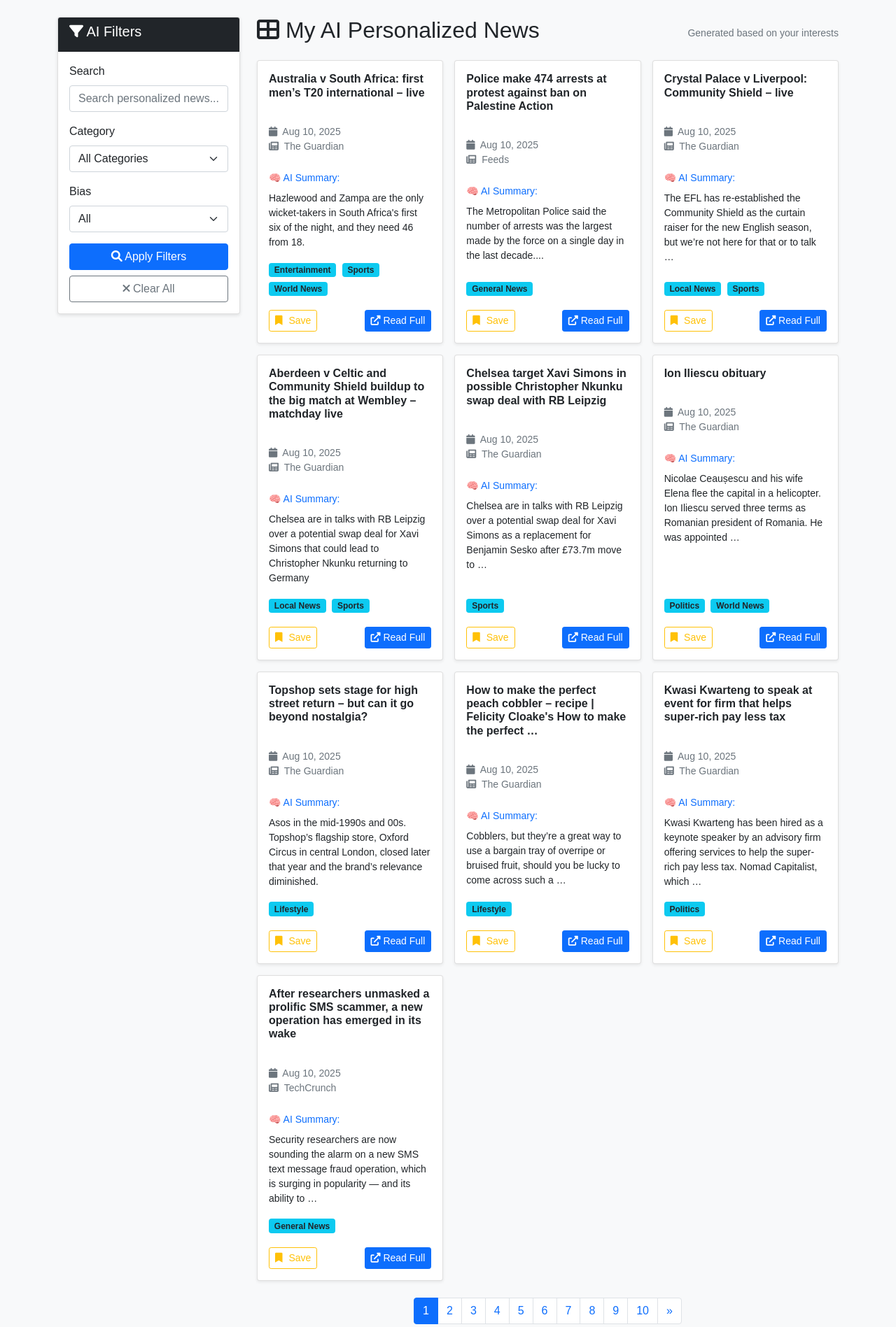
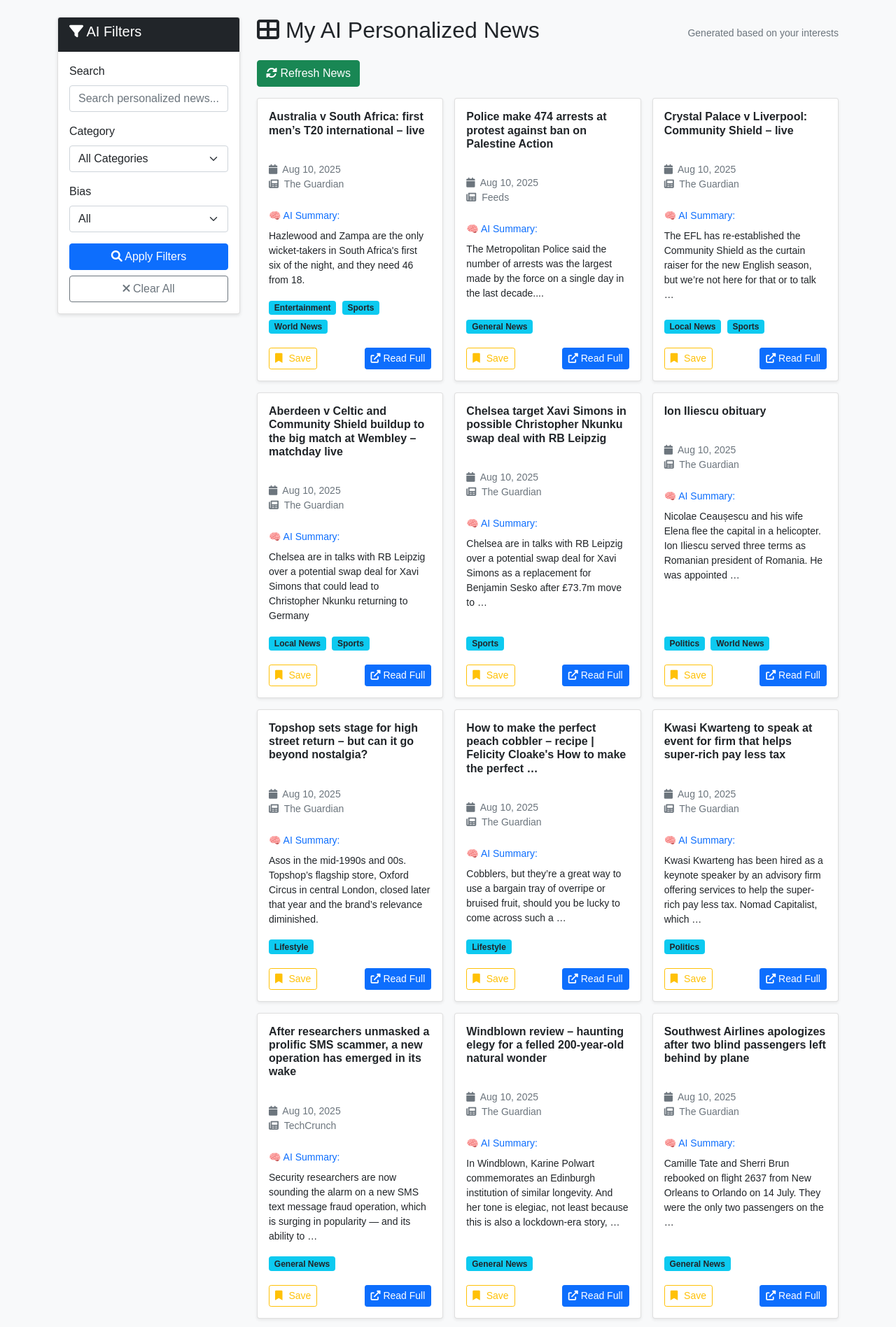
Before and after one commit to SirishaSurnam/personalized-news-aggregator, a Django app: page /dashboard/ in a window 1280 px wide. Shown: the part 56-1953 px from the top of the page at 70% size. Run offline with Django 4.2, Linux system fonts and the light colour scheme; a user stored in the database is signed in; data comes from the database, SQL or seed files in the repository; both versions use the stored data as it was after the commit.

Commit message:
refresh functionality debugged

```diff
--- a/apps/news/models.py
+++ b/apps/news/models.py
@@ -31,6 +31,7 @@ class Article(models.Model):
         ('UNKNOWN', 'Unknown'),
     ]
     title = models.CharField(max_length=500, db_index=True)
+    image_url = models.URLField(blank=True, null=True)
     url = models.URLField(unique=True)
     description = models.TextField(blank=True)
     summary = models.TextField(blank=True, null=True)  # AI-generated summary
@@ -40,7 +41,7 @@ class Article(models.Model):
     published_date = models.DateTimeField(db_index=True)
     created_at = models.DateTimeField(auto_now_add=True)
     updated_at = models.DateTimeField(auto_now=True)
-    image_url = models.URLField(blank=True, null=True)  # image URL
+    # image_url = models.URLField(blank=True, null=True)  # image URL
 
     # AI-generated fields
     summary = models.TextField(blank=True)
--- a/apps/news/serializers.py
+++ b/apps/news/serializers.py
@@ -15,5 +15,5 @@ class ArticleSerializer(serializers.ModelSerializer):
         fields = [
             'id', 'title', 'url', 'description', 'content', 'author',
             'source', 'published_date', 'summary', 'bias_score',
-            'bias_color', 'categories'
+            'bias_color', 'categories' , 'image_url',
         ]
--- a/apps/news/urls.py
+++ b/apps/news/urls.py
@@ -10,11 +10,22 @@ urlpatterns = [
     path('toggle-bookmark/', views.toggle_bookmark, name='toggle_bookmark'),
 
     # API endpoints
-    path('articles/', views.ArticleListAPI.as_view(), name='api_articles'),
-    path('refresh-news/', views.refresh_articles, name='refresh_articles'),
+    # path('articles/', views.ArticleListAPI.as_view(), name='api_articles'),
+    # path('refresh-news/', views.refresh_articles, name='refresh_articles'),
     # path("refresh-news/", views.refresh_and_redirect, name="refresh_news"),
     path('dashboard/', views.dashboard, name='dashboard'),
     path('fetch_summaries/', views.fetch_missing_summaries,
          name='fetch_missing_summaries'),
 
+    path('refresh-news/', views.refresh_and_redirect, name='refresh_news'),
+
+
+     # Refresh endpoints
+    # path('refresh-news/', views.refresh_and_redirect, name='refresh_news'),
+    # For AJAX calls ^
+
+    # API endpoints
+    path('api/articles/', views.ArticleListAPI.as_view(), name='api_articles'),
+    path('api/refresh-articles/', views.refresh_articles, name='api_refresh_articles'),
+
 ]
--- a/apps/news/views.py
+++ b/apps/news/views.py
@@ -15,12 +15,10 @@ from .tasks import process_article_ai
 
 from django.views.decorators.csrf import csrf_exempt
 
+from .tasks import fetch_latest_news
 
-def refresh_and_redirect(request):
-    from .tasks import fetch_latest_news
-    fetch_latest_news.delay()
-    messages.success(request, "📰 News refresh started! Please wait a few seconds.")
-    return redirect('home')  # or 'dashboard' if you want
+
+
 
 
 def home(request):
@@ -178,14 +176,7 @@ class ArticleListAPI(generics.ListAPIView):
         return queryset
 
 
-@api_view(['POST'])
-def refresh_articles(request):
-    from .tasks import fetch_latest_news
-    fetch_latest_news.delay()
-    return Response(
-        {'message': 'News refresh started'},
-        status=status.HTTP_202_ACCEPTED
-    )
+
 
 
 # apps/news/views.py
@@ -211,7 +202,7 @@ def dashboard(request):
     if category_filter:
         articles = articles.filter(categories__slug=category_filter)
 
-    paginator = Paginator(articles, 10)
+    paginator = Paginator(articles, 15)
     page_number = request.GET.get('page')
     page_obj = paginator.get_page(page_number)
 
@@ -261,3 +252,108 @@ def fetch_summary_for_article(request):
             pass
 
     return JsonResponse({'status': 'error'}, status=400)
+
+@csrf_exempt
+@require_POST
+def refresh_and_redirect(request):
+    try:
+        fetch_latest_news.delay()  # run celery task
+        return JsonResponse({"status": "success", "message": "News refresh triggered."})
+    except Exception as e:
+        return JsonResponse({"status": "error", "message": str(e)}, status=500)
+
+'''
+# Updated refresh function for web interface
+@csrf_exempt
+@require_POST
+def refresh_and_redirect_web(request):
+    """Web interface refresh - returns JSON response for AJAX"""
+    try:
+        from .tasks import fetch_latest_news
+        fetch_latest_news.delay()
+        return JsonResponse({
+            'status': 'success',
+            'message': '📰 News refresh started! Please wait a few seconds.'
+        })
+    except Exception as e:
+        return JsonResponse({
+            'status': 'error',
+            'message': 'Failed to start news refresh. Please try again.'
+        }, status=500)
+
+# Keep your existing API function for API endpoints
+@api_view(['POST'])
+def refresh_articles(request):
+    """API endpoint for refresh"""
+    try:
+        from .tasks import fetch_latest_news
+        fetch_latest_news.delay()
+        return Response(
+            {'message': 'News refresh started'},
+            status=status.HTTP_202_ACCEPTED
+        )
+    except Exception as e:
+        return Response(
+            {'message': 'Failed to start news refresh'},
+            status=status.HTTP_500_INTERNAL_SERVER_ERROR
+        )
+
+@csrf_exempt  # Optional if you handle CSRF via JS
+@require_POST
+def refresh_and_redirect(request):
+    try:
+        # Trigger Celery task
+        fetch_latest_news.apply_async(queue='default')
+
+        return JsonResponse({
+            "status": "success",
+            "message": "News refresh triggered."
+        })
+    except Exception as e:
+        return JsonResponse({
+            "status": "error",
+            "message": str(e)
+        }, status=500)
+
+# Alternative: You can also modify your existing refresh_and_redirect function
+def refresh_and_redirect(request):
+    """Original redirect-based refresh function"""
+    try:
+        from .tasks import fetch_latest_news
+        fetch_latest_news.delay()
+        messages.success(request, "📰 News refresh started! Please wait a few seconds.")
+
+        # If it's an AJAX request, return JSON
+        if request.headers.get('X-Requested-With') == 'XMLHttpRequest':
+            return JsonResponse({
+                'status': 'success',
+                'message': '📰 News refresh started! Please wait a few seconds.'
+            })
+
+        return redirect('home')  # Regular redirect for non-AJAX requests
+    except Exception as e:
+        if request.headers.get('X-Requested-With') == 'XMLHttpRequest':
+            return JsonResponse({
+                'status': 'error',
+                'message': 'Failed to start news refresh'
+            }, status=500)
+
+        messages.error(request, "Failed to refresh news. Please try again.")
+        return redirect('home')
+'''
+
+@api_view(['POST'])
+def refresh_articles(request):
+    from .tasks import fetch_latest_news
+    fetch_latest_news.delay()
+    return Response(
+        {'message': 'News refresh started'},
+        status=status.HTTP_202_ACCEPTED
+    )
+'''
+    def refresh_and_redirect(request):
+    from .tasks import fetch_latest_news
+    fetch_latest_news.delay()
+    messages.success(request, "📰 News refresh started! Please wait a few seconds.")
+    return redirect('home')  # or 'dashboard' if you want
+'''
--- a/config/settings.py
+++ b/config/settings.py
@@ -155,7 +155,7 @@ CRISPY_TEMPLATE_PACK = "bootstrap5"
 CELERY_RESULT_BACKEND = 'django-db'
 
 CELERY_BROKER_URL = "redis://localhost:6379/0"
-# CELERY_RESULT_BACKEND = "redis://localhost:6379/0"
+CELERY_RESULT_BACKEND = "redis://localhost:6379/0"
 CELERY_ACCEPT_CONTENT = ["json"]
 CELERY_TASK_SERIALIZER = "json"
 CELERY_RESULT_SERIALIZER = 'json'
--- a/config/urls.py
+++ b/config/urls.py
@@ -12,5 +12,7 @@ urlpatterns = [
 
 # Serve static and media files in development
 if settings.DEBUG:
-    urlpatterns += static(settings.MEDIA_URL, document_root=settings.MEDIA_ROOT)
-    urlpatterns += static(settings.STATIC_URL, document_root=settings.STATIC_ROOT)
+    urlpatterns += static(settings.MEDIA_URL,
+                          document_root=settings.MEDIA_ROOT)
+    urlpatterns += static(settings.STATIC_URL,
+                          document_root=settings.STATIC_ROOT)
--- a/templates/dashboard.html
+++ b/templates/dashboard.html
@@ -51,6 +51,14 @@
             <small class="text-muted">Generated based on your interests</small>
         </div>
         {% if page_obj.object_list %}
+
+
+        <div class="mb-3">
+            <button id="refresh-news" class="btn btn-success">
+                <i class="fas fa-sync-alt"></i> Refresh News
+            </button>
+        </div>
+
 
         <!-- Grid Container for Articles -->
         <div class="row g-3 articles-grid">
@@ -272,3 +280,76 @@ function getCookie(name) {
 }
 </script>
 {% endblock %}
+{% block scripts %}
+<script>
+document.addEventListener('DOMContentLoaded', function () {
+    const btn = document.getElementById('refresh-news');
+    if (!btn) {
+        console.error("❌ Refresh button not found!");
+        return;
+    }
+    btn.addEventListener('click', function() {
+        console.log("✅ Refresh button clicked!");
+        btn.disabled = true;
+        btn.innerHTML = '<i class="fas fa-spinner fa-spin"></i> Refreshing...';
+
+        fetch("{% url 'refresh_news' %}", {
+            method: "POST",
+            headers: {
+                "X-CSRFToken": getCookie("csrftoken"),
+                "X-Requested-With": "XMLHttpRequest"
+            }
+        })
+        .then(res => res.json())
+        .then(data => {
+            console.log("Server response:", data);
+            if (data.status === "success") {
+                btn.innerHTML = '<i class="fas fa-check"></i> Refreshed!';
+                setTimeout(() => location.reload(), 5000);
+            } else {
+                btn.innerHTML = '<i class="fas fa-exclamation-triangle"></i> Failed';
+            }
+        })
+        .catch(err => {
+            console.error("Error refreshing news:", err);
+            btn.innerHTML = '<i class="fas fa-exclamation-triangle"></i> Error';
+        });
+    });
+});
+
+// Helper to get CSRF token
+function getCookie(name) {
+    let cookieValue = null;
+    if (document.cookie && document.cookie !== '') {
+        const cookies = document.cookie.split(';');
+        for (let cookie of cookies) {
+            cookie = cookie.trim();
+            if (cookie.startsWith(name + '=')) {
+                cookieValue = decodeURIComponent(cookie.substring(name.length + 1));
+                break;
+            }
+        }
+    }
+    return cookieValue;
+}
+
+btn.addEventListener('click', function() {
+    console.log("✅ Refresh button clicked!");
+    fetch("{% url 'refresh_news' %}", {
+        method: "POST",
+        headers: {
+            "X-CSRFToken": getCookie("csrftoken"),
+            "X-Requested-With": "XMLHttpRequest"
+        }
+    })
+    .then(res => res.json())
+    .then(data => {
+        console.log("Server responded:", data);
+    })
+    .catch(err => {
+        console.error("Fetch error:", err);
+    });
+});
+
+</script>
+{% endblock %}
```
Also changed, not shown: templates/home.html (+85 -2 lines), db.sqlite3, 1 other file.
